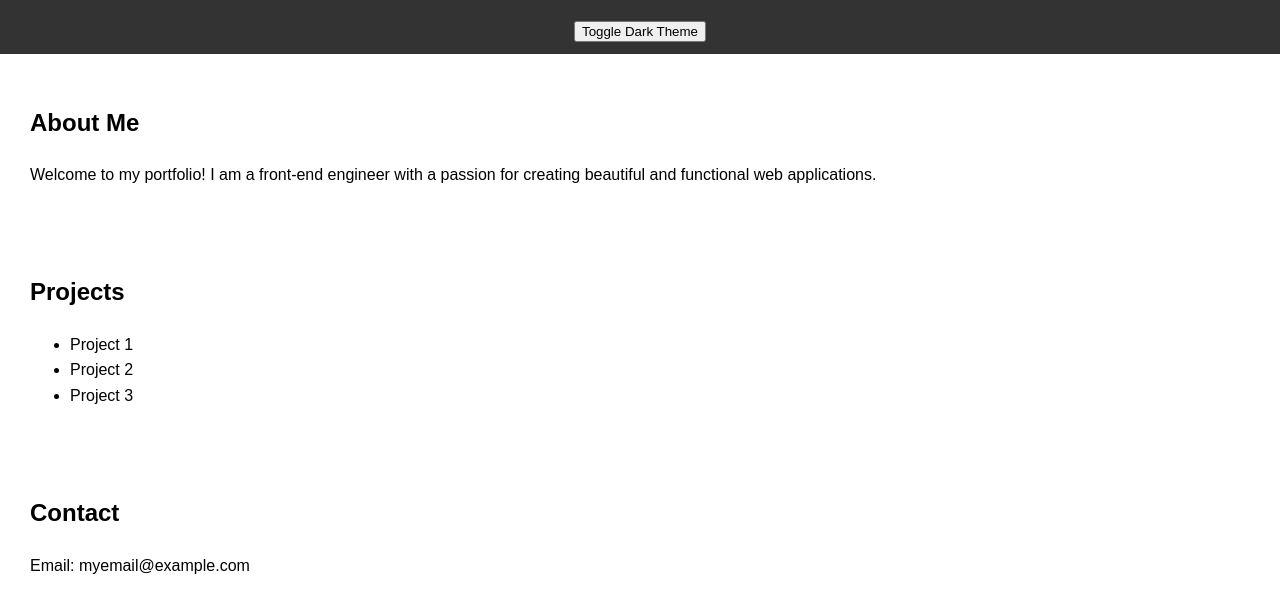
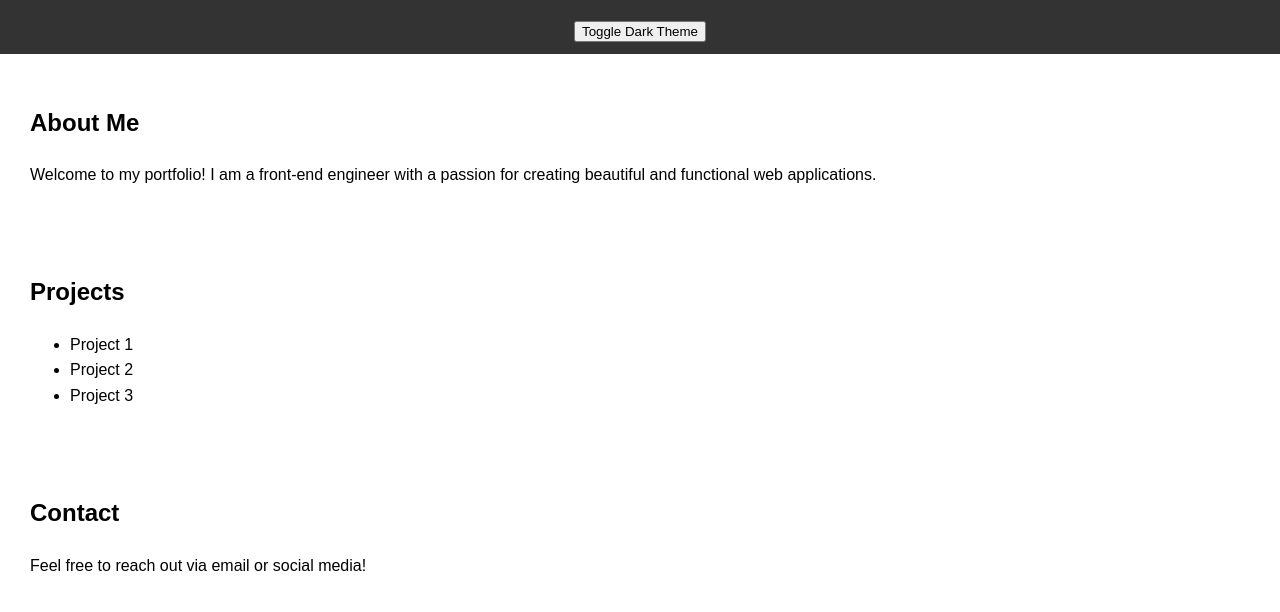
Before and after one commit to suryansh-code1/portfolio-landing-78901, a plain HTML site: page index.html in a window 1280 px wide. Shown: the part 86-698 px from the top of the page. Drawn offline with Linux system fonts and the light colour scheme.

```diff
--- a/index.html
+++ b/index.html
@@ -4,7 +4,7 @@
     <meta charset="UTF-8">
     <meta name="viewport" content="width=device-width, initial-scale=1.0">
     <link rel="stylesheet" href="styles.css">
-    <title>Portfolio</title>
+    <title>Portfolio Landing</title>
 </head>
 <body>
     <header>
@@ -26,7 +26,7 @@
         </section>
         <section class="fade-in">
             <h2>Contact</h2>
-            <p>Email: myemail@example.com</p>
+            <p>Feel free to reach out via email or social media!</p>
         </section>
     </main>
     <script src="script.js"></script>
```
